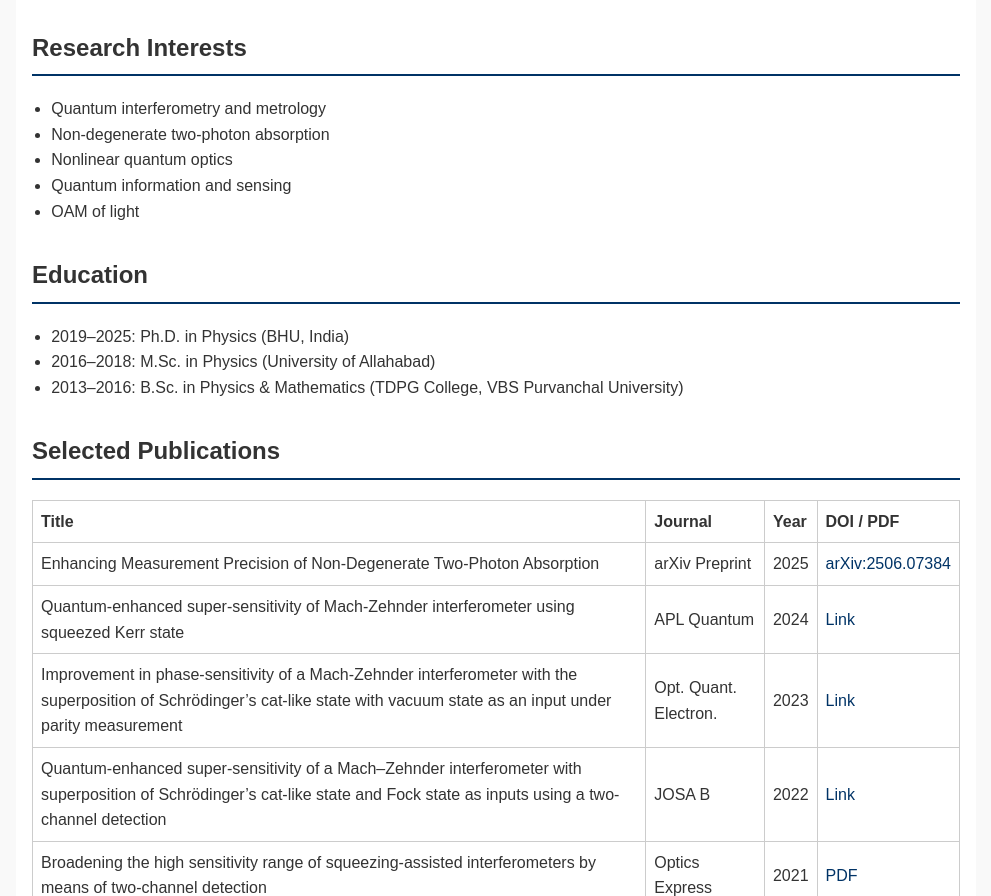
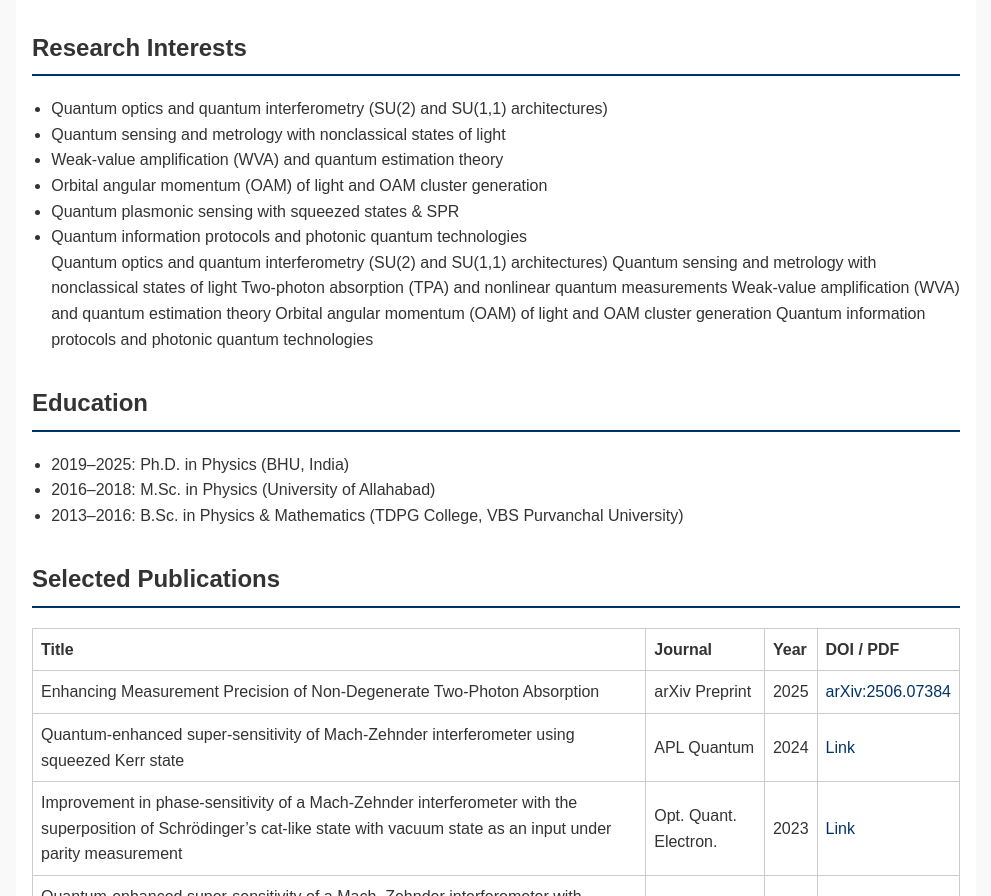
Before and after one commit to GauravShukla18/gauravshukla.github.io, a plain HTML site: page index.html in a window 1280 px wide. Shown: the part 822-1718 px from the top of the page, without its empty margins (144-1135 px from the left). Drawn offline with Linux system fonts and the light colour scheme.

Commit message:
Update index.html

```diff
--- a/index.html
+++ b/index.html
@@ -134,11 +134,27 @@
     <div class="section">
       <h2>Research Interests</h2>
       <ul>
-        <li>Quantum interferometry and metrology</li>
-        <li>Non-degenerate two-photon absorption</li>
-        <li>Nonlinear quantum optics</li>
-        <li>Quantum information and sensing</li>
-        <li>OAM of light</li>
+        <li>Quantum optics and quantum interferometry (SU(2) and SU(1,1) architectures)</li>
+        <li>Quantum sensing and metrology with nonclassical states of light</li>
+        <li>Weak-value amplification (WVA) and quantum estimation theory</li>
+        <li>Orbital angular momentum (OAM) of light and OAM cluster generation</li>
+        <li>Quantum plasmonic sensing with squeezed states & SPR</li>
+        <li>Quantum information protocols and photonic quantum technologies</li>
+
+
+Quantum optics and quantum interferometry (SU(2) and SU(1,1) architectures)
+
+Quantum sensing and metrology with nonclassical states of light
+
+Two-photon absorption (TPA) and nonlinear quantum measurements
+
+Weak-value amplification (WVA) and quantum estimation theory
+
+Orbital angular momentum (OAM) of light and OAM cluster generation
+
+Quantum information protocols and photonic quantum technologies
+
+
       </ul>
     </div>
 
```
